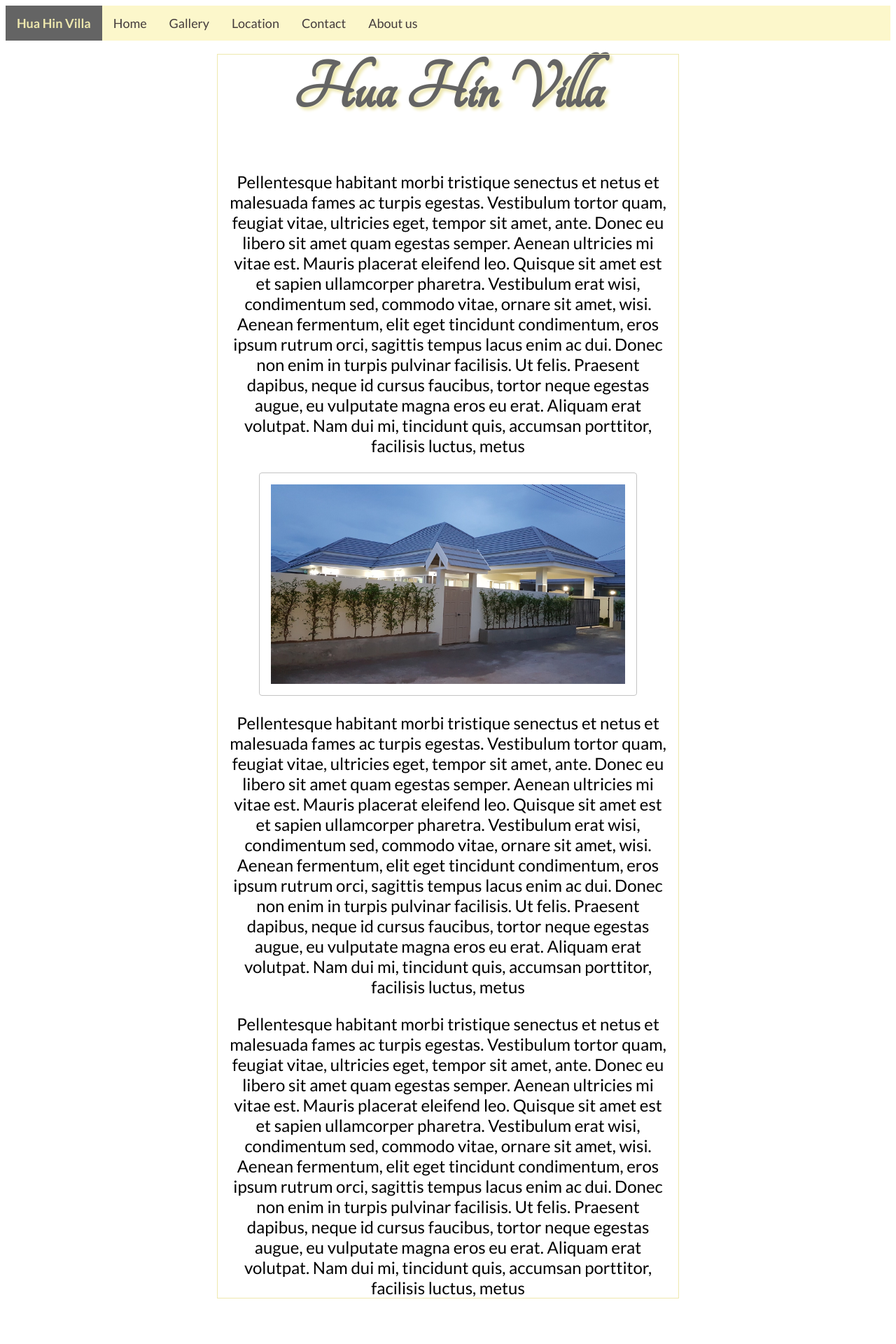
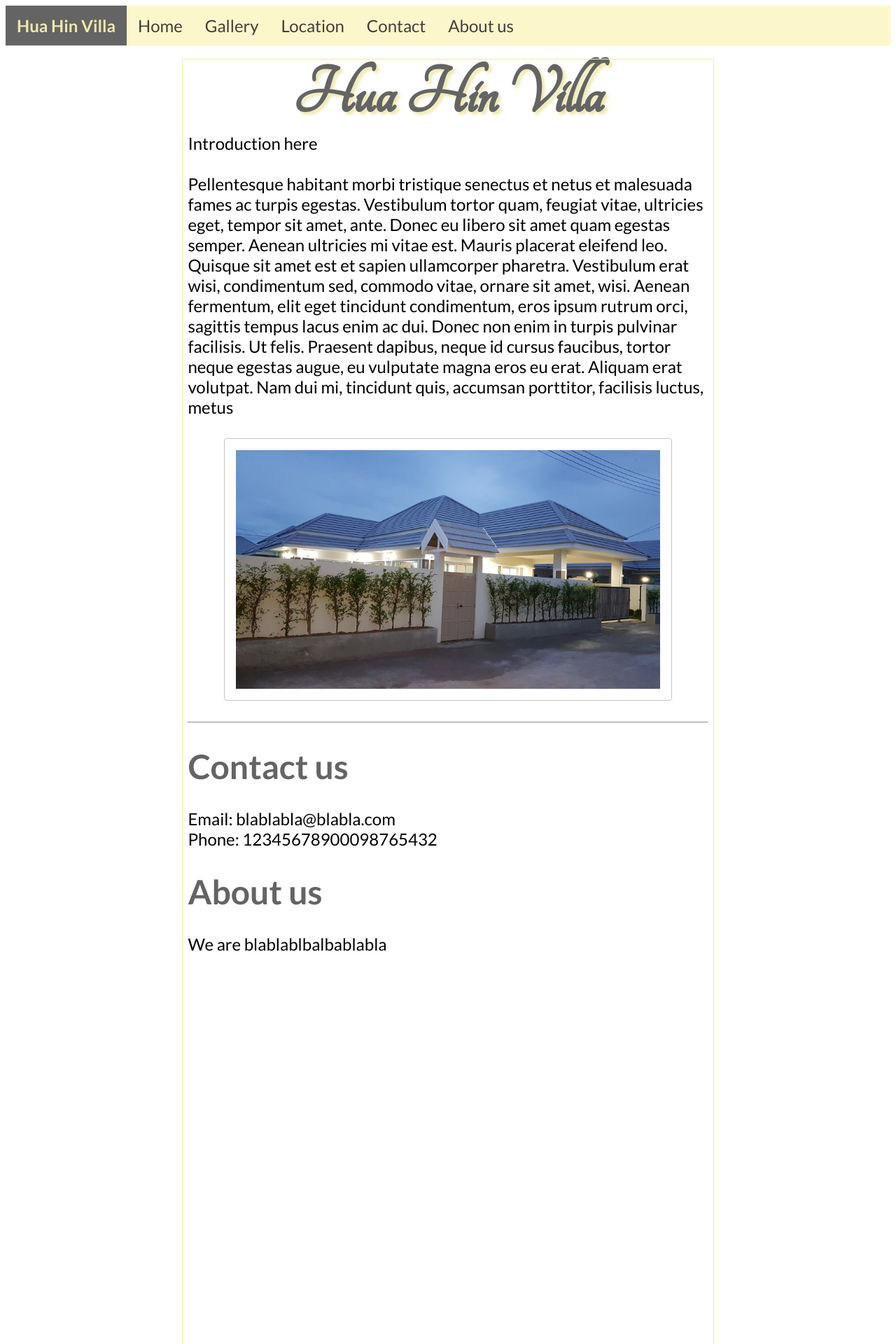
Before and after one commit to Laohachot/VillaFlaskApp, a Flask app: page / in a window 1280 px wide. Shown: the top 1920 px of the page at 70% size. Before the commit the page ends 1855 px from the top, so only its background shows below. Run offline with Flask 2, Linux system fonts and the light colour scheme.

Commit message:
refactored stuff

```diff
--- a/web/static/home.css
+++ /dev/null
@@ -1,38 +0,0 @@
-@import url("https://fonts.googleapis.com/css?family=Lato:300,400,700&display=swap");
-@import url("https://fonts.googleapis.com/css?family=Tangerine");
-
-@media(min-width:800px) {
-    #homepage-wrapper {
-        width: 50%;
-        margin: auto;
-        outline: 1px solid rgb(238, 232, 174);
-        padding-left: 1%;
-        padding-right: 1%;
-    }
-}
-
-
-#homepage-wrapper #front-img {
-    position: relative;
-    width: 80%;
-    display: block;
-    margin: auto;
-    border: 1px solid rgb(196, 196, 196);
-    border-radius: 4px;
-    padding: 16px;
-}
-
-#homepage-title {
-    text-align: center;
-    font-family: Tangerine;
-    font-size: 100px;
-    margin-top: 20px;
-    text-shadow: 4px 4px 4px rgb(238, 232, 174);
-    color: rgb(100, 100, 100);
-}
-
-.homepage-bodytext {
-    font-family: Lato, sans-serif;
-    font-size: 24px;
-    text-align: center;
-}
--- a/web/static/layout.css
+++ /dev/null
@@ -1,35 +0,0 @@
-@import url("https://fonts.googleapis.com/css?family=Lato:300,400,700&display=swap");
-
-#topnav {
-    position: sticky;
-    top: 0px;
-    width: 100%;
-    background-color: rgb(252, 247, 203);
-    overflow: hidden;
-    z-index: 1;
-}
-
-#topnav a {
-    float: left;
-    color: #443c3c;
-    text-align: center;
-    padding: 14px 16px;
-    text-decoration: none;
-    font-size: 18px;
-    font-family: Lato, sans-serif;
-}
-
-#topnav a:hover {
-    background-color: white;
-    color: black;
-}
-
-#topnav #left-logo {
-    background-color: rgb(100, 100, 100);
-    font-weight: 900;
-    color: rgb(238, 232, 174);
-}
-
-#topnav #left-logo:hover {
-    color: rgb(255, 255, 255);
-}
--- a/web/static/style.css
+++ b/web/static/style.css
@@ -1,29 +1,198 @@
-.main-title {
-    font-size: xx-large;
-    text-align: center;
-    margin-top: 1rem;
-    font-family: sans-serif;
-}
+@import url("https://fonts.googleapis.com/css?family=Lato:300,400,700&display=swap");
+@import url("https://fonts.googleapis.com/css?family=Tangerine");
 
-#top-text {
-    text-align: center;
-}
-
+/* ------- Layout ------- */
 #topnav {
-    background-color: rgb(238, 232, 174);
+    display: flex;
+    position: sticky;
+    top: 0px;
+    width: 100%;
+    background-color: rgb(252, 247, 203);
     overflow: hidden;
+    z-index: 1;
 }
 
 #topnav a {
-    float: left;
     color: #443c3c;
     text-align: center;
     padding: 14px 16px;
     text-decoration: none;
-    font-size: 17px;
+    font-size: 24px;
+    font-family: Lato, sans-serif;
 }
 
 #topnav a:hover {
     background-color: white;
     color: black;
 }
+
+#topnav #left-logo {
+    background-color: rgb(100, 100, 100);
+    font-weight: 900;
+    color: rgb(238, 232, 174);
+}
+
+#topnav #left-logo:hover {
+    color: rgb(255, 255, 255);
+}
+
+/* ------- Gallery ------- */
+.gallery {
+    text-align: center;
+}
+
+.gallery .gallery-img {
+    width: 200px;
+    height: 200px;
+    margin: 10px 10px 0 0;
+    border: 1px solid rgb(196, 196, 196);
+    border-radius: 4px;
+    padding: 4px;
+}
+
+.gallery .gallery-img:hover {
+    filter: sepia(40%);
+    transform: scale(1.1);
+    z-index: -1;
+}
+
+.modal {
+    display: none;
+    position: fixed;
+    z-index: 1;
+    padding-top: 100px;
+    padding-bottom: 100px;
+    left: 0;
+    top: 0;
+    width: 100%;
+    height: 100%;
+    overflow: auto;
+    background-color: rgb(0,0,0); /* fallback color */
+    background-color: rgba(0,0,0,0.85);
+    margin: auto;
+}
+
+.modal-img {
+    margin: auto;
+    display: block;
+    width: 80%;
+    max-width: 700px;
+    max-height: 700px;
+}
+
+.modal-close {
+    position: absolute;
+    top: 15px;
+    right: 35px;
+    color: aliceblue;
+    font-size: 40px;
+    font-weight: bold;
+}
+
+.modal-close:hover,
+.modal-close:focus {
+    color: #bbb;
+    text-decoration: none;
+    cursor: pointer;
+}
+
+#modal-caption {
+    color: white;
+    text-align: center;
+    font-family: Lato, sans-serif;
+    margin-top: 20px;
+}
+
+.nav-arrow {
+    cursor: pointer;
+    position: absolute;
+    top: 50%;
+    width: auto;
+    padding: 10%;
+    margin-top: -15%;
+    color: white;
+    font-weight: bold;
+    font-size: 50px;
+    border-radius: 0 3px 3px 0;
+    user-select: none;
+}
+
+.nav-arrow:hover,
+.nav-arrow:focus {
+    color: #bbb;
+    text-decoration: none;
+    cursor: pointer;
+}
+
+#right-navarrow {
+    right: 0px;
+}
+
+/* ------- Home ------- */
+#homepage-title {
+    text-align: center;
+    font-family: Tangerine;
+    font-size: 100px;
+    margin-top: 20px;
+    text-shadow: 4px 4px 4px rgb(238, 232, 174);
+    color: rgb(100, 100, 100);
+    margin-bottom: 5px;
+}
+
+#front-img {
+    max-width: 80%;
+    display: block;
+    margin: auto;
+    margin-top: 30px;
+    margin-bottom: 30px;
+    border: 1px solid rgb(196, 196, 196);
+    border-radius: 4px;
+    padding: 16px;
+}
+
+.homepage-bodytext {
+    font-family: Lato, sans-serif;
+    font-size: 24px;
+    text-align: center;
+}
+
+/* ------- Location ------- */
+#map {
+    height: 300px;
+    /* width: 100%; */
+    margin-top: 10px;
+    margin-left: auto;
+    margin-right: auto;
+    border: 2px solid rgb(238, 232, 174);
+}
+
+/* ------ General ------- */
+
+.infocontent-wrapper {
+    font-family: Lato, sans-serif;
+    font-size: 24px;
+    padding-bottom: 10000px;
+}
+.infocontent-wrapper h1{
+    color: rgb(100,100,100);
+}
+
+@media(min-width:1000px) {
+    .infocontent-wrapper {
+        width: 60%;
+        margin: auto;
+        outline: 1px solid rgb(238, 232, 174);
+    }
+}
+
+.text-content {
+    padding-left: 1%;
+    padding-right: 1%;
+}
+
+.scroll-anchor {
+    display: block;
+    position: relative;
+    top: -24px;
+    visibility: hidden;
+}
--- a/web/templates/gallery.html
+++ b/web/templates/gallery.html
@@ -4,7 +4,6 @@
 {% block title %}Homepage{% endblock %}
 {% block head %}
   {{ super() }}
-  <link rel="stylesheet" href="{{url_for('static', filename='gallery.css')}}">
 {% endblock %}
 
 {% block content %}
--- a/web/templates/home.html
+++ b/web/templates/home.html
@@ -5,16 +5,48 @@
 {% block head %}
   {{ super() }}
   <link rel="stylesheet" href="{{ url_for('static', filename='home.css') }}">
+  <style>
+      html {
+          scroll-behavior: smooth;
+      }
+  </style>
 {% endblock %}
 
 {% block content %}
 
-<div id="homepage-wrapper">
+<div class="infocontent-wrapper">
     <h1 id="homepage-title">Hua Hin Villa</h1>
-    <p class="homepage-bodytext">Pellentesque habitant morbi tristique senectus et netus et malesuada fames ac turpis egestas. Vestibulum tortor quam, feugiat vitae, ultricies eget, tempor sit amet, ante. Donec eu libero sit amet quam egestas semper. Aenean ultricies mi vitae est. Mauris placerat eleifend leo. Quisque sit amet est et sapien ullamcorper pharetra. Vestibulum erat wisi, condimentum sed, commodo vitae, ornare sit amet, wisi. Aenean fermentum, elit eget tincidunt condimentum, eros ipsum rutrum orci, sagittis tempus lacus enim ac dui. Donec non enim in turpis pulvinar facilisis. Ut felis. Praesent dapibus, neque id cursus faucibus, tortor neque egestas augue, eu vulputate magna eros eu erat. Aliquam erat volutpat. Nam dui mi, tincidunt quis, accumsan porttitor, facilisis luctus, metus</p>
-    <img id="front-img" src="{{ url_for('static', filename='img10.jpg') }}">
-    <p class="homepage-bodytext">Pellentesque habitant morbi tristique senectus et netus et malesuada fames ac turpis egestas. Vestibulum tortor quam, feugiat vitae, ultricies eget, tempor sit amet, ante. Donec eu libero sit amet quam egestas semper. Aenean ultricies mi vitae est. Mauris placerat eleifend leo. Quisque sit amet est et sapien ullamcorper pharetra. Vestibulum erat wisi, condimentum sed, commodo vitae, ornare sit amet, wisi. Aenean fermentum, elit eget tincidunt condimentum, eros ipsum rutrum orci, sagittis tempus lacus enim ac dui. Donec non enim in turpis pulvinar facilisis. Ut felis. Praesent dapibus, neque id cursus faucibus, tortor neque egestas augue, eu vulputate magna eros eu erat. Aliquam erat volutpat. Nam dui mi, tincidunt quis, accumsan porttitor, facilisis luctus, metus</p>
-    <p class="homepage-bodytext">Pellentesque habitant morbi tristique senectus et netus et malesuada fames ac turpis egestas. Vestibulum tortor quam, feugiat vitae, ultricies eget, tempor sit amet, ante. Donec eu libero sit amet quam egestas semper. Aenean ultricies mi vitae est. Mauris placerat eleifend leo. Quisque sit amet est et sapien ullamcorper pharetra. Vestibulum erat wisi, condimentum sed, commodo vitae, ornare sit amet, wisi. Aenean fermentum, elit eget tincidunt condimentum, eros ipsum rutrum orci, sagittis tempus lacus enim ac dui. Donec non enim in turpis pulvinar facilisis. Ut felis. Praesent dapibus, neque id cursus faucibus, tortor neque egestas augue, eu vulputate magna eros eu erat. Aliquam erat volutpat. Nam dui mi, tincidunt quis, accumsan porttitor, facilisis luctus, metus</p>
+    <div class="text-content">
+        Introduction here
+        <br>
+        <br>
+        Pellentesque habitant morbi tristique senectus et netus et malesuada fames ac
+        turpis egestas. Vestibulum tortor quam, feugiat vitae, ultricies eget, tempor sit
+        amet, ante. Donec eu libero sit amet quam egestas semper. Aenean ultricies mi
+        vitae est. Mauris placerat eleifend leo. Quisque sit amet est et sapien
+        ullamcorper pharetra. Vestibulum erat wisi, condimentum sed, commodo vitae,
+        ornare sit amet, wisi. Aenean fermentum, elit eget tincidunt condimentum, eros
+        ipsum rutrum orci, sagittis tempus lacus enim ac dui. Donec non enim in turpis
+        pulvinar facilisis. Ut felis. Praesent dapibus, neque id cursus faucibus, tortor
+        neque egestas augue, eu vulputate magna eros eu erat. Aliquam erat volutpat. Nam
+        dui mi, tincidunt quis, accumsan porttitor, facilisis luctus, metus
+    </div>
+
+    <a href="gallery">
+        <img id="front-img" src="{{ url_for('static', filename='img10.jpg') }}">
+    </a>
+
+    <div class="text-content">
+        <hr>
+        <div class="scroll-anchor" id="contact-anchor"></div>
+        <h1>Contact us</h1>
+        Email: blablabla@blabla.com <br>
+        Phone: 12345678900098765432 <br>
+
+        <div class="scroll-anchor" id="about-anchor"></div>
+        <h1>About us</h1>
+        We are blablablbalbablabla
+    </div>
 </div>
 
 {% endblock %}
--- a/web/templates/layout.html
+++ b/web/templates/layout.html
@@ -3,7 +3,8 @@
 
   <head>
     {% block head %}
-    <link rel="stylesheet" href="{{ url_for('static', filename='layout.css') }}">
+    <meta name="viewport" content="width=device-width, initial-scale=1.0">
+    <link rel="stylesheet" href="{{ url_for('static', filename='style.css') }}">
     <title>{% block title %}{% endblock %} - Hua Hin Villa</title>
     {% endblock %}
   </head>
@@ -14,8 +15,8 @@
         <a href="/">Home</a>
         <a href="gallery">Gallery</a>
         <a href="location">Location</a>
-        <a href="/">Contact</a>
-        <a href="/">About us</a>
+        <a href="/#contact-anchor">Contact</a>
+        <a href="/#about-anchor">About us</a>
     </div>
 
     <div id="content">{% block content %}{% endblock %}</div>
```
Also changed, not shown: web/static/gallery.css (deleted, +0 -93 lines), web/templates/location.html (+19 -14 lines).
